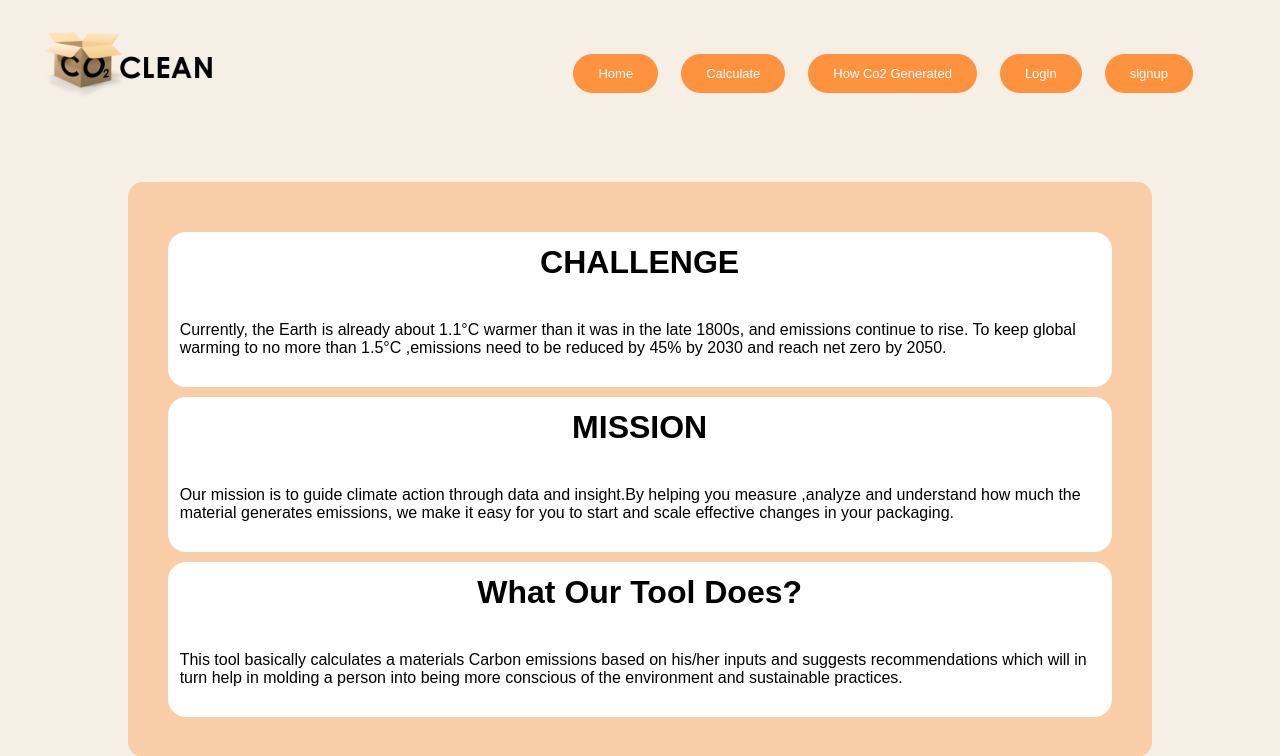
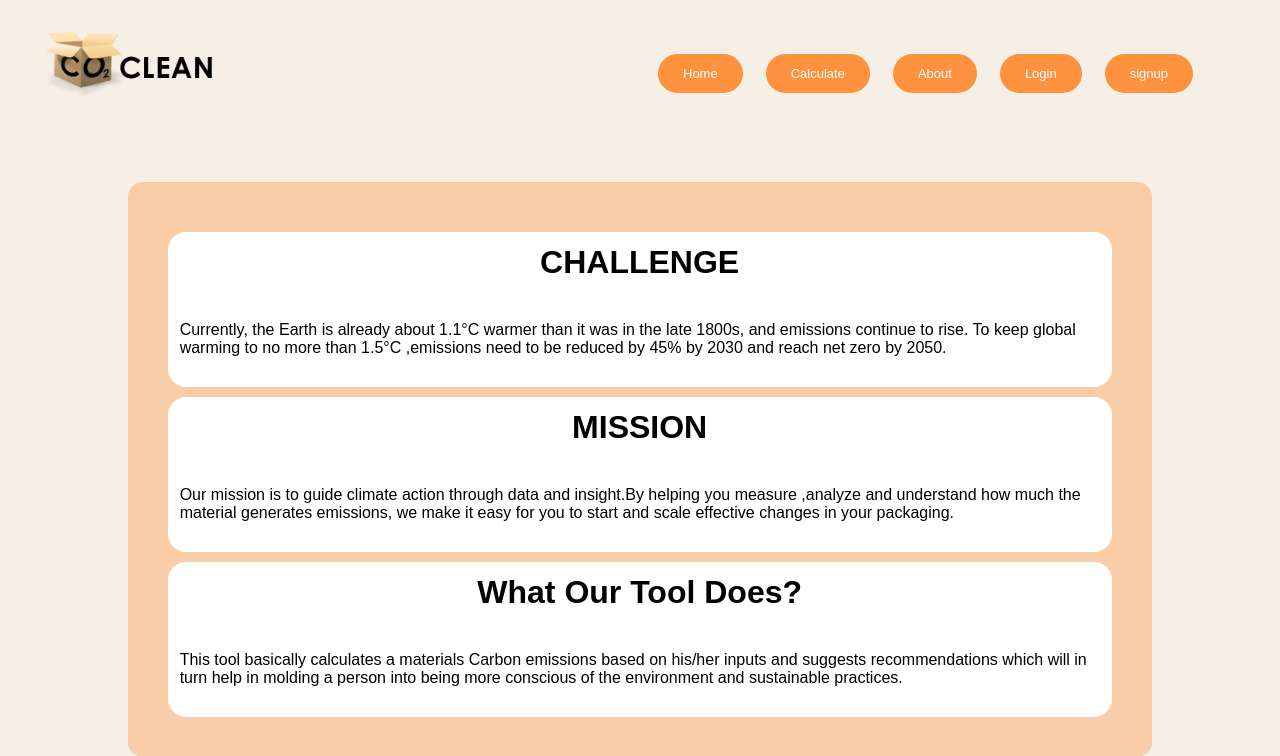
Before and after one commit to NazimFilzer/CO2-Clean, a Node server app: page /about in a window 1280 px wide. Shown: the top 756 px of the page. Run offline with Node 20, Linux system fonts and the light colour scheme; some libraries are stand-ins or nearby versions.

Commit message:
about heading

```diff
--- a/views/about.hbs
+++ b/views/about.hbs
@@ -27,7 +27,7 @@
         <a href="/calculate">Calculate</a>
       </div>
       <div class="nav-button">
-        <a href="/about">How Co2 Generated</a>
+        <a href="/about">About</a>
       </div>
 
 
--- a/views/calculate.hbs
+++ b/views/calculate.hbs
@@ -26,7 +26,7 @@
         <a href="/calculate">Calculate</a>
       </div>
       <div class="nav-button">
-        <a href="/about">How Co2 Generated</a>
+        <a href="/about">About</a>
       </div>
 
 
--- a/views/history.hbs
+++ b/views/history.hbs
@@ -27,7 +27,7 @@
                 <a href="/calculate">Calculate</a>
             </div>
             <div class="nav-button">
-                <a href="/about">How Co2 Generated</a>
+                <a href="/about">About</a>
             </div>
 
 
--- a/views/home.hbs
+++ b/views/home.hbs
@@ -25,7 +25,7 @@
                 <a href="/calculate">Calculate</a>
             </div>
             <div class="nav-button">
-                <a href="/about">How Co2 Generated</a>
+                <a href="/about">About</a>
             </div>
 
 
--- a/views/login.hbs
+++ b/views/login.hbs
@@ -27,7 +27,7 @@
                 <a href="/calculate">Calculate</a>
             </div>
             <div class="nav-button">
-                <a href="/about">How Co2 Generated</a>
+                <a href="/about">About</a>
             </div>
 
 
--- a/views/signup.hbs
+++ b/views/signup.hbs
@@ -25,7 +25,7 @@
                 <a href="/calculate">Calculate</a>
             </div>
             <div class="nav-button">
-                <a href="/about">How Co2 Generated</a>
+                <a href="/about">About</a>
             </div>
 
 
```
